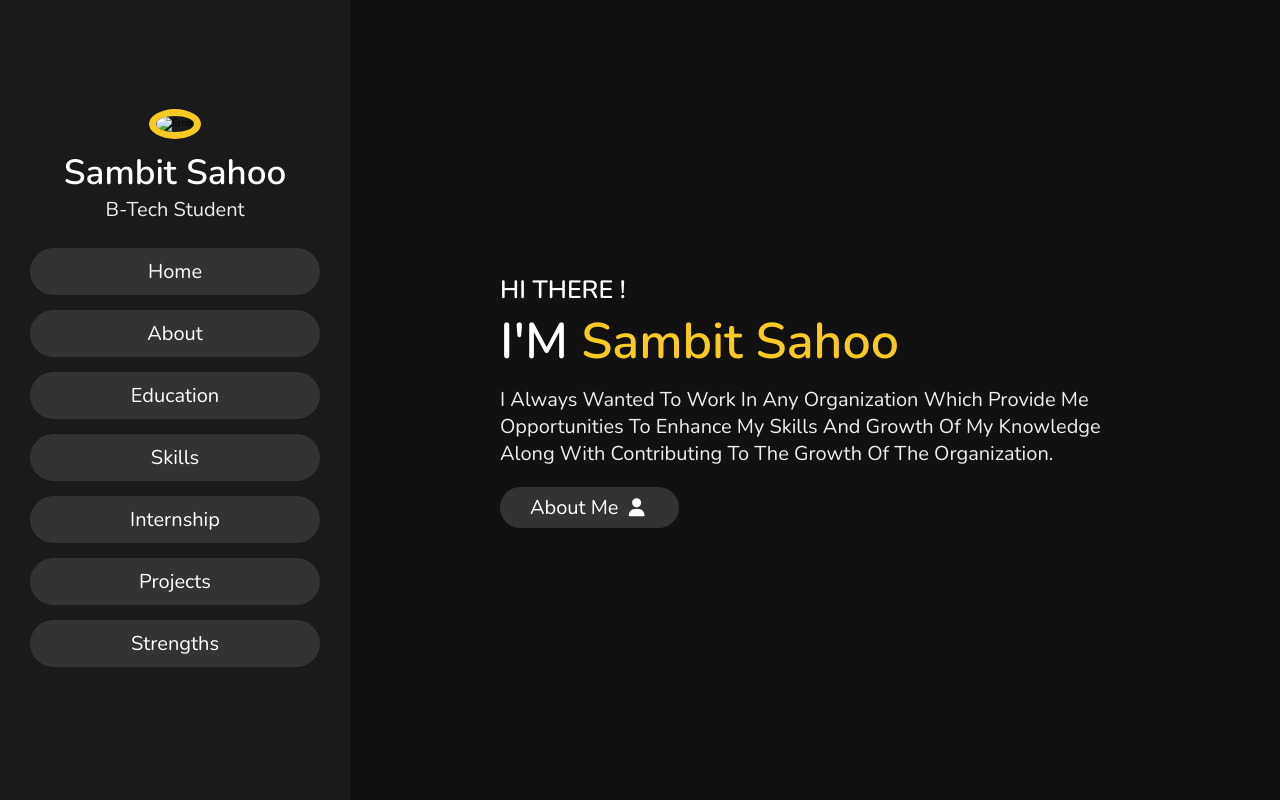
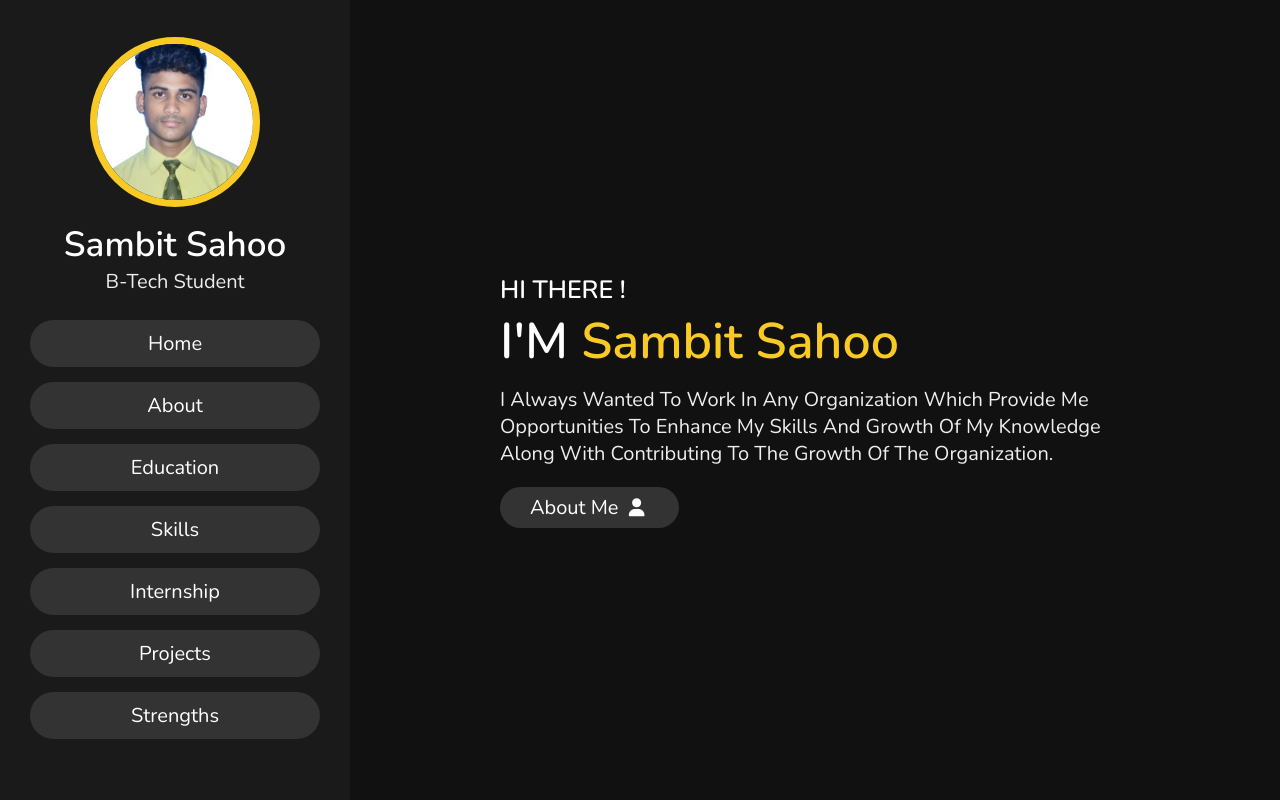
Before and after one commit to sambit8249/portfolio, a plain HTML site: page index.html in a window 1280 px wide. Shown: the top 800 px of the page. Drawn offline with nearby package versions, Linux system fonts and the light colour scheme.

Commit message:
Update index.html

```diff
--- a/index.html
+++ b/index.html
@@ -19,7 +19,7 @@
     <header>
 
         <div class="user">
-            <img src="img/pic.jpg" alt="error">
+            <img src="pic.jpg" alt="error">
             <h3 class=" name">Sambit Sahoo</h3>
             <p class="post">B-tech student</p>
         </div>
```
